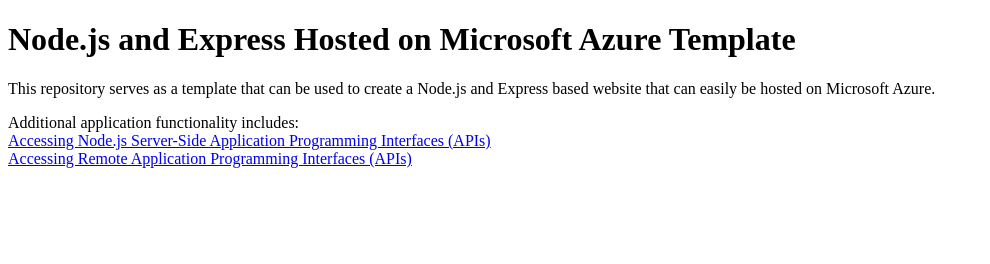
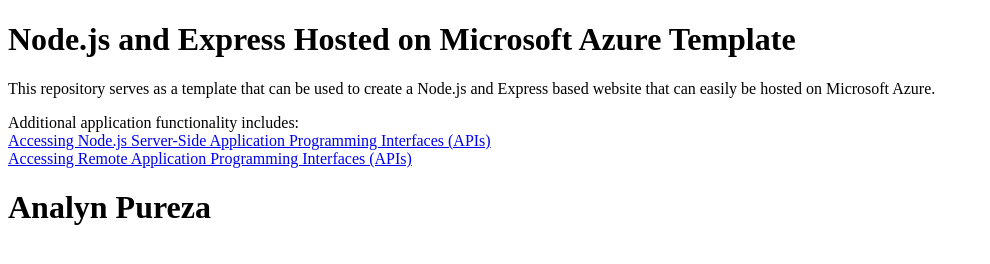
Before and after one commit to eltigre714/map-mania-lite-v2, a website: page static/index.html in a window 1280 px wide. Shown: the whole page, without its empty margins (0-990 px from the left). Drawn offline with Linux system fonts and the light colour scheme.

Commit message:
Added header.

```diff
--- a/static/index.html
+++ b/static/index.html
@@ -11,5 +11,6 @@
 Additional application functionality includes:<br />
 <a href="fetching-from-server.html">Accessing Node.js Server-Side Application Programming Interfaces (APIs)</a><br />
 <a href="fetching-remote-dog-breeds.html">Accessing Remote Application Programming Interfaces (APIs)</a>
+<h1>Analyn Pureza</h1>
 </body>
 </html>
```
